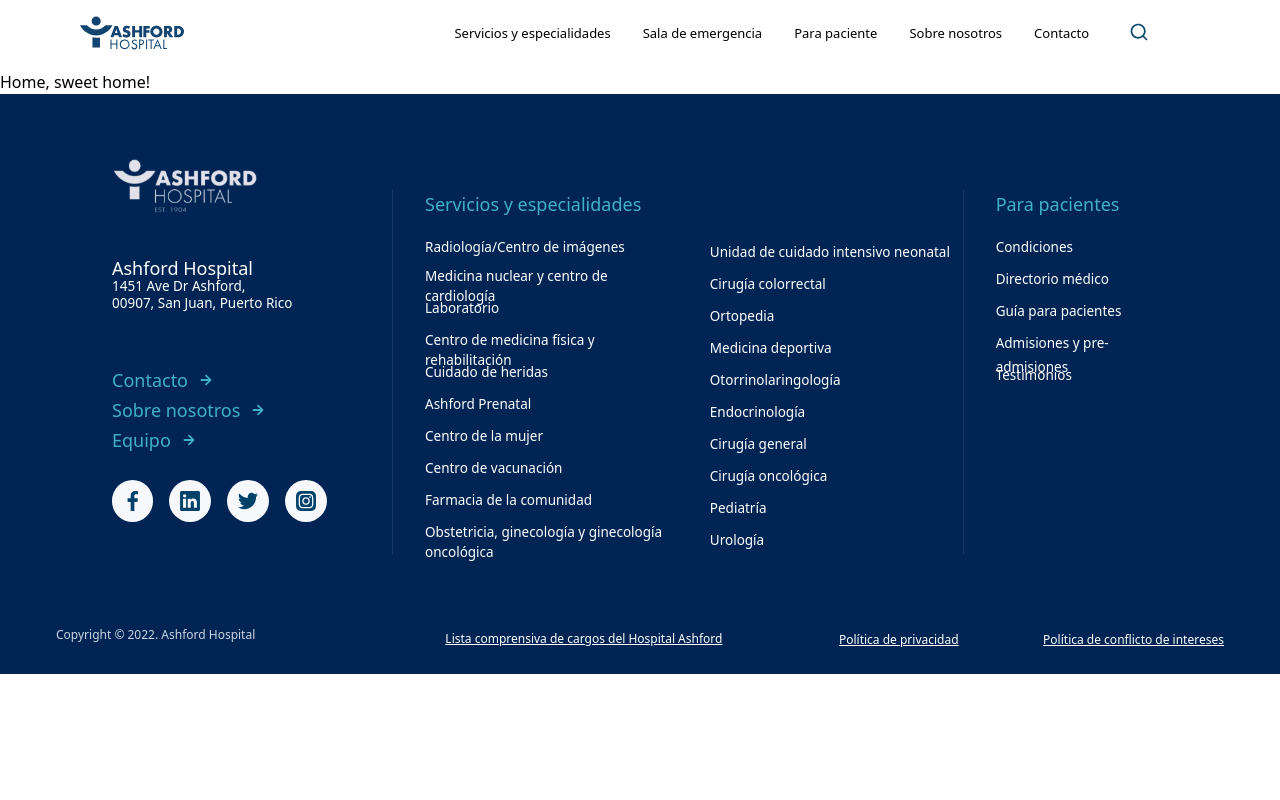
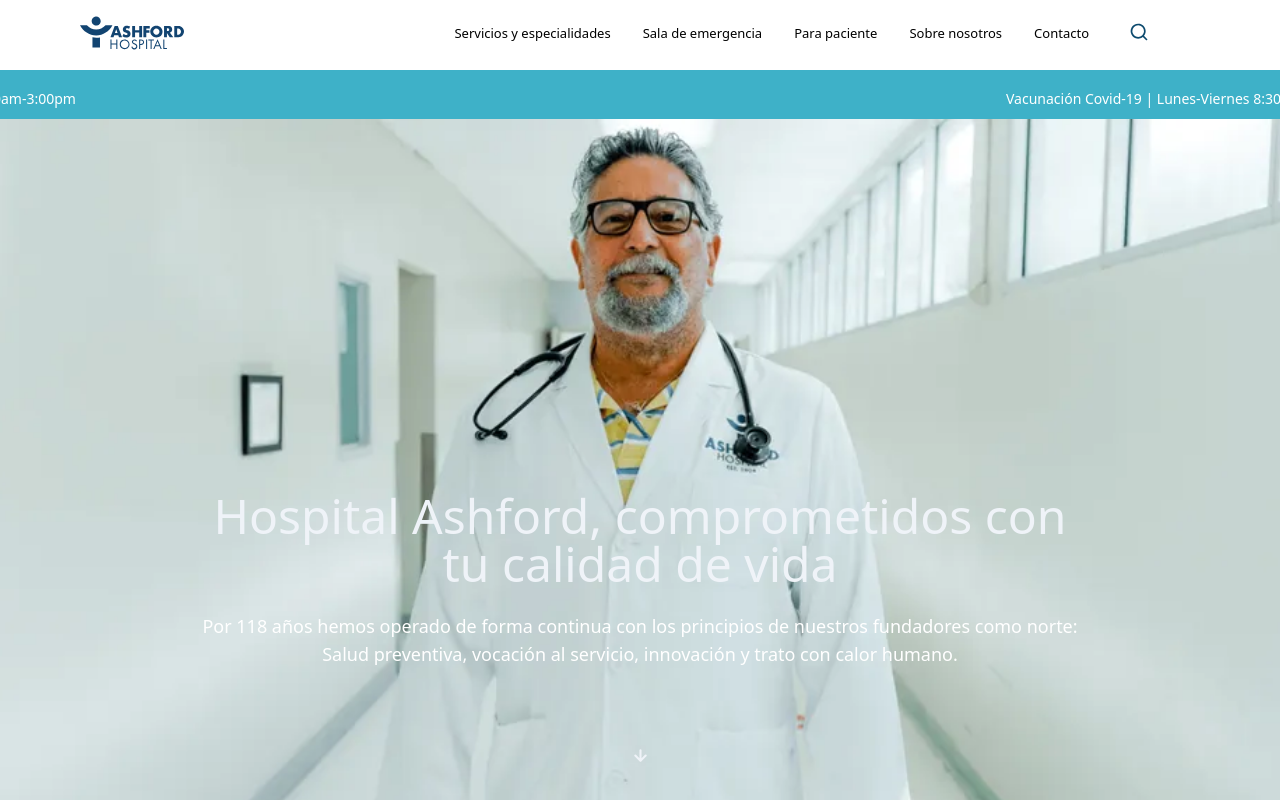
Before and after one commit to kwaref/ashford-next, a Next.js app: page / in a window 1280 px wide. Built offline with nearby package versions, Linux system fonts and the light colour scheme.

Commit message:
add: Agrega los componentes Hero y Marquee....página principal

```diff
--- /dev/null
+++ b/components/ui/Hero.jsx
@@ -0,0 +1,43 @@
+import React from 'react'
+
+export const Hero = () => {
+	return (
+		<div id='hero'>
+			<div>
+				<div
+					id='wrapper'
+					className="flex w-full h-[calc(100vh-66px)] xxs:h-[calc(100vh-66px)]  bg-[url('/images/info-background-small.avif')] xs:bg-[url('/images/info-background.webp')] bg-cover bg-top bg-no-repeat items-end">
+					<div className='flex py-0 px-4 flex-col w-full items-center'>
+						<div className='flex flex-col w-full ssm:w-[759px] s4xl:w-[895px]'>
+							<div className='flex'>
+								<p className='flex mb-2 xxs:mb-6 text-2xl xxs:text-[32px] xsm:text-5xl xxs:text-center text-silverContact font-extralight'>
+									Hospital Ashford, comprometidos con tu calidad de vida
+								</p>
+							</div>
+							<div className='flex'>
+								<p className='text-white font-light xxs:text-lg xxs:text-center'>
+									Por 118 años hemos operado de forma continua con los
+									principios de nuestros fundadores como norte: Salud
+									preventiva, vocación al servicio, innovación y trato con calor
+									humano.
+								</p>
+							</div>
+						</div>
+						<div className='flex w-full py-8'></div>
+						<div className='hidden h-[121.19px] xxs:flex xxs:flex-row justify-around items-start'>
+							<div className='h-[57.34px] self-end cursor-pointer sticky bottom-0'>
+								<svg
+									xmlns='http://www.w3.org/2000/svg'
+									className='w-[25px] h-[25px] transition ease-in-out hover:scale-125 duration-500'
+									viewBox='0 0 24 24'
+									fill='#EFF3F8'>
+									<path d='M17.71,11.29a1,1,0,0,0-1.42,0L13,14.59V7a1,1,0,0,0-2,0v7.59l-3.29-3.3a1,1,0,0,0-1.42,1.42l5,5a1,1,0,0,0,.33.21.94.94,0,0,0,.76,0,1,1,0,0,0,.33-.21l5-5A1,1,0,0,0,17.71,11.29Z'></path>
+								</svg>
+							</div>
+						</div>
+					</div>
+				</div>
+			</div>
+		</div>
+	)
+}
--- /dev/null
+++ b/components/ui/Marquee.jsx
@@ -0,0 +1,17 @@
+import React from 'react'
+import Marquee from 'react-fast-marquee'
+
+const MyMarquee = ({text}) => {
+  return (
+    <div id='marquee' className='py-4 px-0 h-[49px] bg-greenArrow'>
+					<Marquee gradient={false}>
+						<span className='text-sm text-white'>
+              {text}
+
+						</span>
+					</Marquee>
+				</div>
+  )
+}
+
+export default MyMarquee
--- a/package.json
+++ b/package.json
@@ -17,6 +17,7 @@
     "react-accessible-accordion": "^5.0.0",
     "react-animated-css": "^1.2.1",
     "react-dom": "18.1.0",
+    "react-fast-marquee": "^1.3.2",
     "tailwind-scrollbar-hide": "^1.1.7"
   },
   "devDependencies": {
--- a/pages/index.js
+++ b/pages/index.js
@@ -1,7 +1,20 @@
+import { Hero } from '../components/ui/Hero'
+import Marquee from '../components/ui/Marquee'
+
+const message = 'Vacunación Covid-19 | Lunes-Viernes 8:30am-3:00pm'
+
 export default function Home() {
 	return (
-		<div>
-			<h1>Home, sweet home!</h1>
+		<div className='flex flex-col'>
+			<main>
+				<Marquee text={message} />
+				<Hero />
+				<div className=''></div>
+				<div className=''></div>
+				<div className=''></div>
+				<div className=''></div>
+				<div className=''></div>
+			</main>
 		</div>
 	)
 }
--- a/tailwind.config.js
+++ b/tailwind.config.js
@@ -5,9 +5,11 @@ module.exports = {
 	],
 	theme: {
 		screens: {
-			xs: '576px',
+			xxs: '576px',
+			xs: '577px',
 			emexs: '756px',
 			xsm: '768px',
+			ssm:'791px',
 			sm: '800px',
 			msm: '814px',
 			xsd: '860px',
@@ -18,6 +20,7 @@ module.exports = {
 			xl: '1057px',
 			xxl: '1068px',
 			xxxl: '1136px',
+			s4xl:'1200px',
 			ivxl: '1400px',
 			'2xl': '1440px',
 		},
```
Also changed, not shown: public/images/info-background.webp (added), 1 other file (tests, documents, lock files or other folders).
